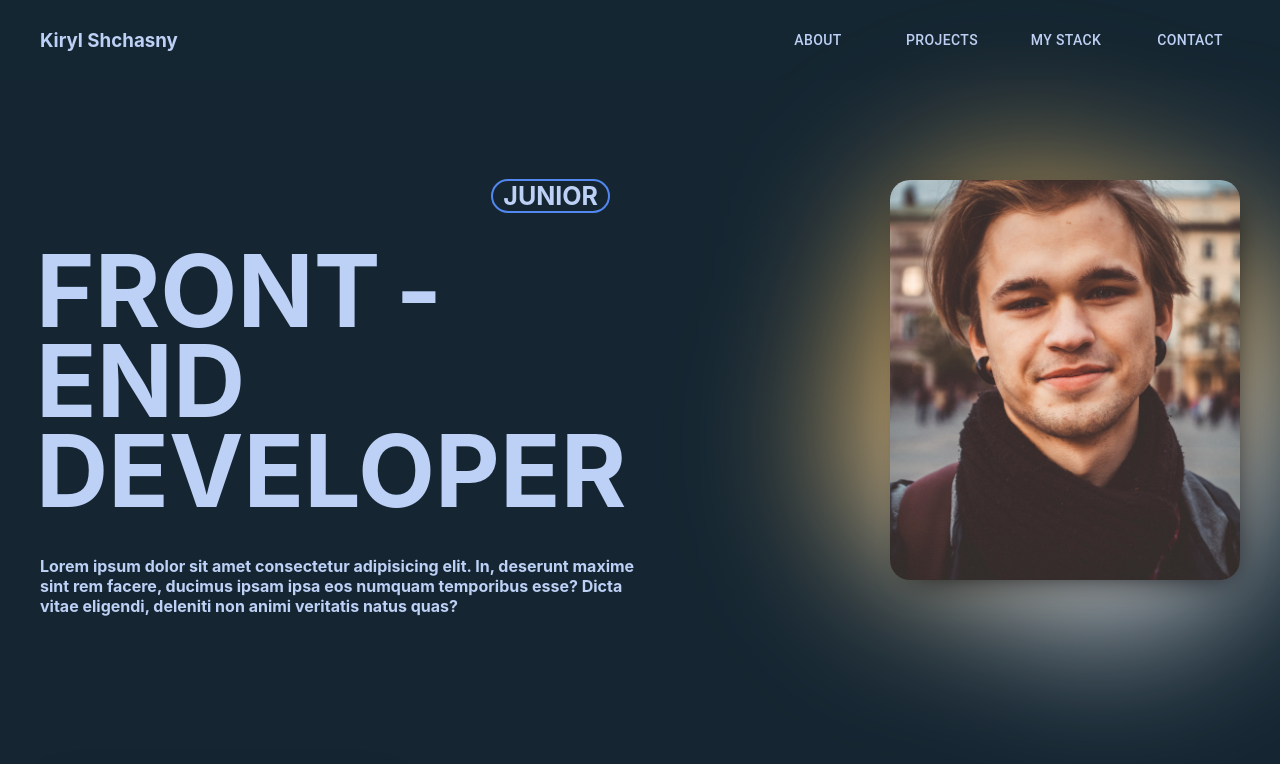
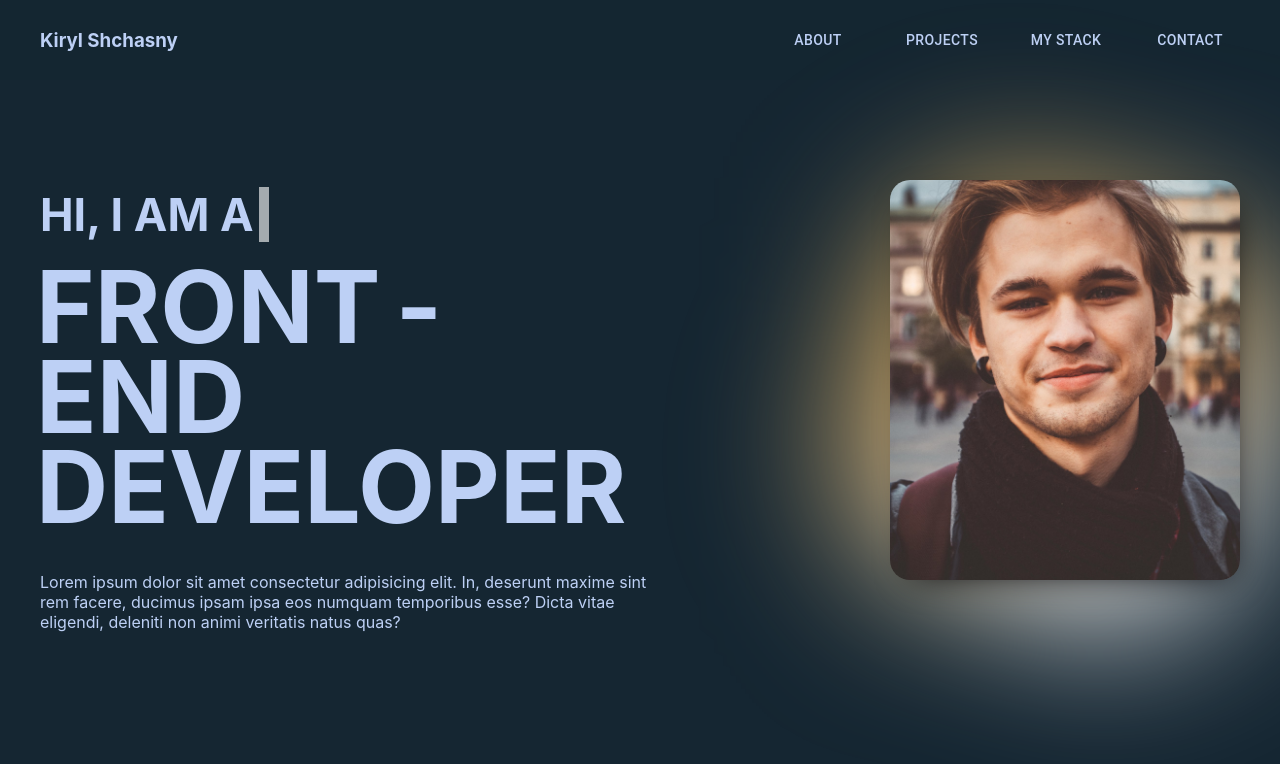
Before and after one commit to MenroMi/Web_Portfolio, a Next.js app: page / in a window 1280 px wide. Shown: the top 764 px of the page. Built offline with nearby package versions, Linux system fonts and the light colour scheme.

Commit message:
added animation typing text

```diff
--- a/src/components/Me/Me.jsx
+++ b/src/components/Me/Me.jsx
@@ -2,13 +2,16 @@ import Image from "next/image";
 import myImg from "../../../public/myImage.jpg";
 
 import styles from "../../styles/Me.module.scss";
+import useTyped from "@/hooks/useTyped";
 
 export default function Me() {
+  const { txt } = useTyped();
+
   return (
     <section className={styles.me}>
       <div className={styles.info}>
-        <div className={styles["info__lvl"]}>
-          <span>JUNIOR</span>
+        <div id={styles["txt-type-dyn"]}>
+          {txt} <span></span>
         </div>
         <div className={styles["info__pos"]}>
           FRONT<span>-</span>END
--- /dev/null
+++ b/src/hooks/useTyped.js
@@ -0,0 +1,34 @@
+import { useEffect, useState, useRef } from "react";
+
+const toType = ["HI, I AM A"];
+const typingDelay = 500;
+
+export default function useTyped() {
+  const [end, setEnd] = useState(false);
+  const [txt, setTxt] = useState("");
+  const timeoutRef = useRef(null);
+
+  const startTyping = () => {
+    let delta = 200 - Math.random() * 100;
+    let i = 0 % toType.length; // 0
+    let fullText = toType[i];
+
+    if (txt.length === fullText.length) {
+      setEnd(true);
+    }
+
+    if (end) {
+      return;
+    } else {
+      setTxt((txt) => fullText.substring(0, txt.length + 1));
+      clearTimeout(timeoutRef.current);
+      timeoutRef.current = setTimeout(startTyping, delta);
+    }
+  };
+
+  useEffect(() => {
+    timeoutRef.current = setTimeout(startTyping, typingDelay);
+  }, []);
+
+  return { txt };
+}
--- a/src/styles/Me.module.scss
+++ b/src/styles/Me.module.scss
@@ -1,5 +1,6 @@
 @import "../styles/mixins/photo";
 @import "../styles/mixins/flexx";
+@import "../styles/mixins/txt-typed";
 
 .me {
   min-height: 400px;
@@ -20,6 +21,7 @@
     margin-right: 50px;
     font-size: 25px;
     line-height: 19px;
+
     span {
       border: 2px solid var(--clr-border-lvl);
       padding: 0 10px;
@@ -27,7 +29,7 @@
     }
   }
   &__pos {
-    margin: 40px 0 0 -4px;
+    margin: 20px 0 0 -4px;
     font-size: 100px;
     line-height: 90px;
     span {
@@ -36,6 +38,7 @@
   }
 
   &__descr {
+    font-weight: 400;
     margin-top: 40px;
   }
 }
@@ -63,9 +66,7 @@
     &:before {
       content: "";
       display: block;
-
       width: 100%;
-
       height: 100%;
       background: linear-gradient(
         309deg,
@@ -75,6 +76,11 @@
       animation: animate01 10s linear infinite;
     }
   }
+}
+
+#txt-type-dyn {
+  font-size: 45px;
+  @include txt-typed-anim;
 }
 
 .main-photo {
--- /dev/null
+++ b/src/styles/mixins/_txt-typed.scss
@@ -0,0 +1,19 @@
+@mixin txt-typed-anim {
+  width: 100%;
+  white-space: nowrap;
+  overflow: hidden;
+  span {
+    margin-left: 5px;
+    border-right: 10px solid var(--clr-txt-primary);
+    animation: blinkTextCursor 800ms steps(44) infinite normal;
+  }
+}
+
+@keyframes blinkTextCursor {
+  from {
+    border-right-color: rgba(255, 255, 255, 0.75);
+  }
+  to {
+    border-right-color: transparent;
+  }
+}
```
